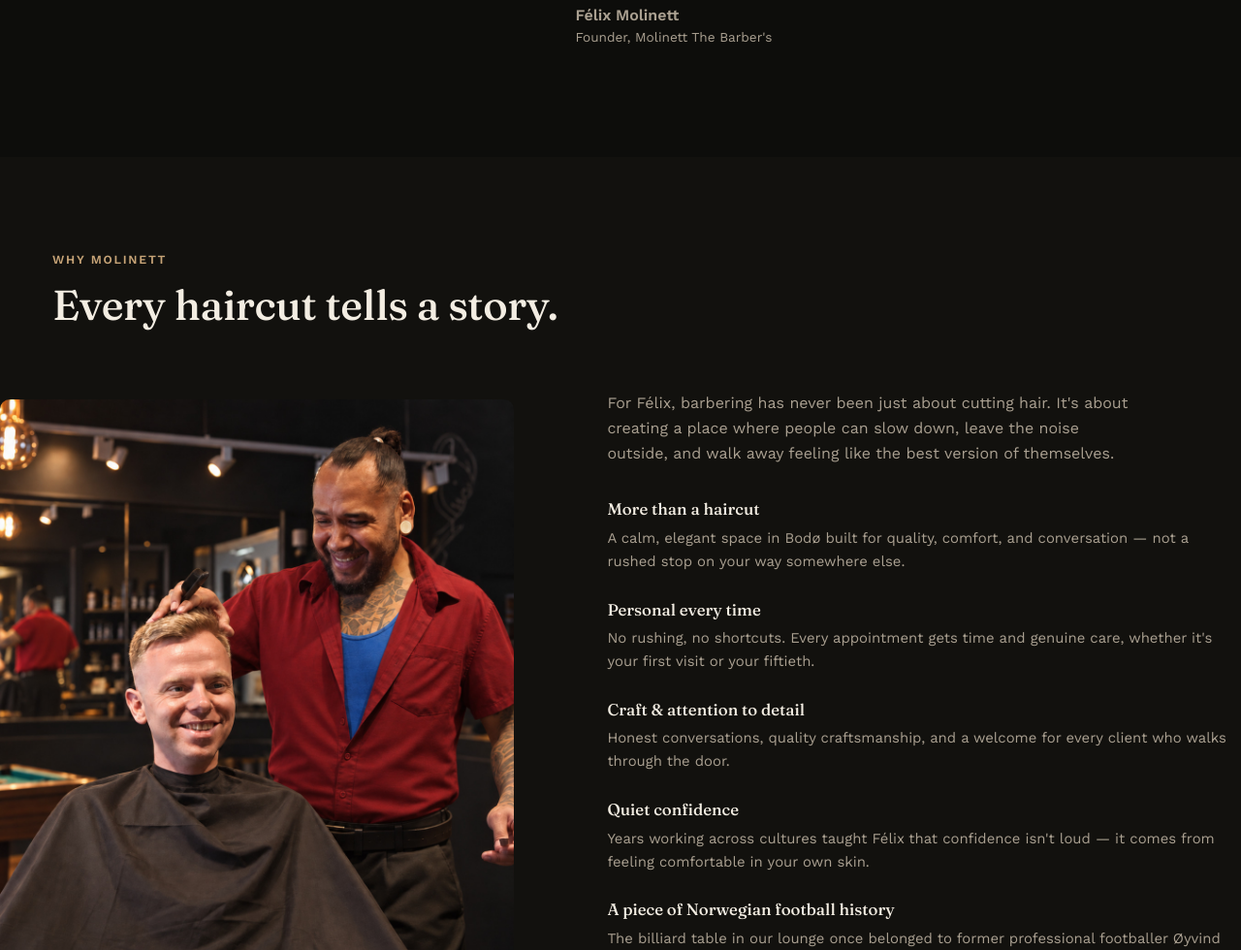
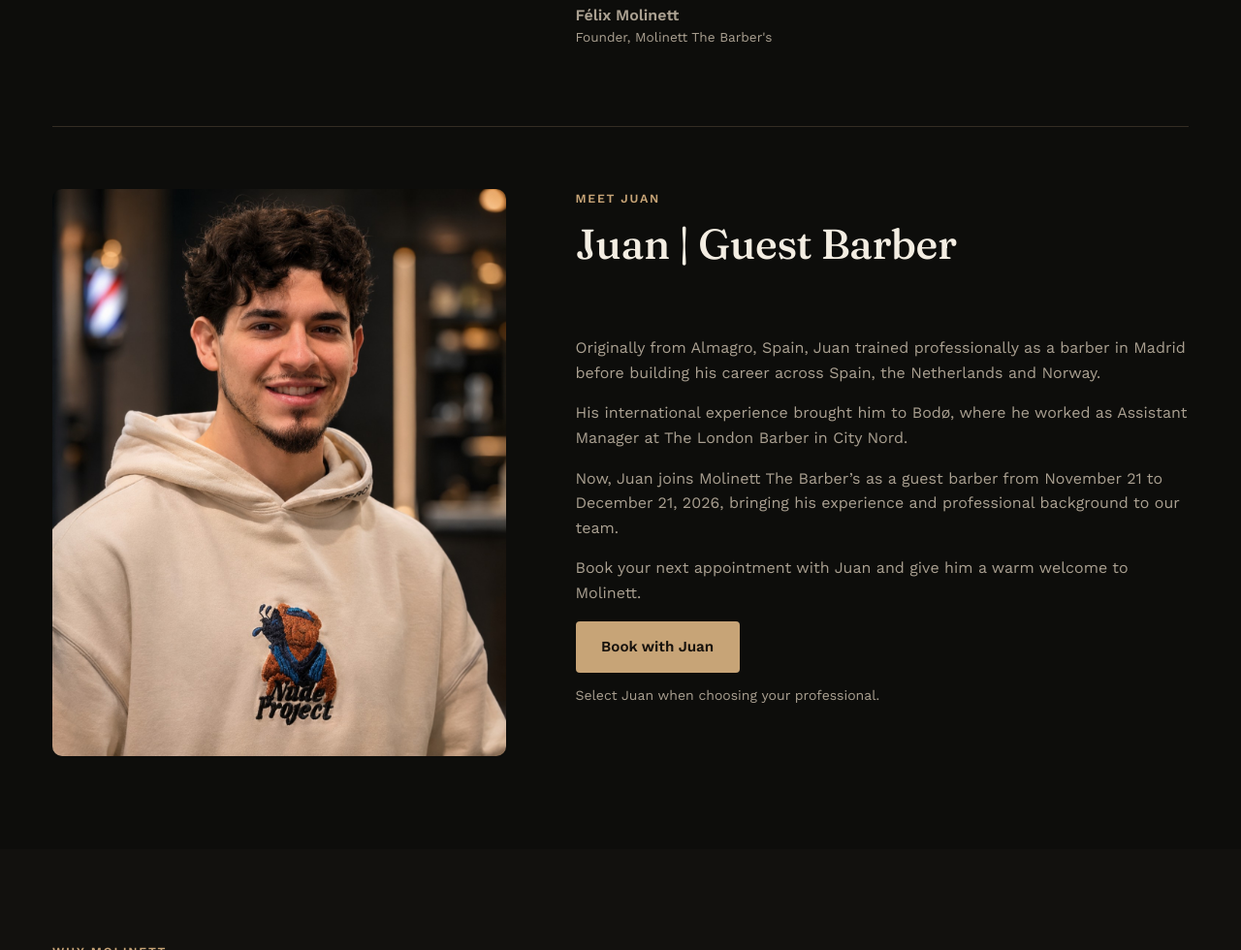
Before and after one commit to molinettbarbersno/molinettbarbers, a plain HTML site: page index.html in a window 1280 px wide. Shown: the part 4596-5576 px from the top of the page at 97% size. Drawn offline with nearby package versions, Linux system fonts and the light colour scheme; some packages are replaced by stand-ins of ours.

Commit message:
Add Juan guest barber below Felix in BARBERS section

```diff
--- a/css/style.css
+++ b/css/style.css
@@ -831,3 +831,18 @@ a { color: inherit; }
 .nymera-section__content .nymera-section__independent{font-size:.875rem;margin:.65rem 0 0}
 .nymera-section__sr-only{position:absolute;width:1px;height:1px;padding:0;margin:-1px;overflow:hidden;clip:rect(0,0,0,0);white-space:nowrap;border:0}
 @media(max-width:699px){.nymera-section{padding:1.5rem 1.5rem 2rem}.nymera-section__layout{grid-template-columns:minmax(0,1fr);gap:1rem}.nymera-section__brand{max-width:220px}.nymera-section__eyebrow{font-size:.875rem;margin-bottom:1rem}.nymera-section__title{font-size:1.5rem}.nymera-section__cta{width:auto}}
+
+/* Guest barber extends the existing founder section without changing Felix's presentation. */
+#about.founder-section { grid-template-areas: "intro" "media" "content" "guest"; }
+.guest-barber { grid-area: guest; display: grid; grid-template-areas: "intro" "media" "content"; gap: 1.75rem; border-top: 1px solid var(--color-line); padding-top: 3rem; margin-top: 2rem; scroll-margin-top: 7rem; }
+.guest-barber__intro { grid-area: intro; }
+.guest-barber__intro .section__title { margin-bottom: 0; }
+.guest-barber__media { grid-area: media; }
+.guest-barber__media img { display: block; width: 100%; height: auto; border-radius: var(--radius-md); }
+.guest-barber__content { grid-area: content; min-width: 0; }
+.guest-barber__content p { color: var(--color-ink-soft); }
+.guest-barber__content .guest-barber__booking-note { font-size: .875rem; margin-top: .75rem; }
+@media (min-width: 900px) {
+  #about.founder-section { grid-template-areas: "media intro" "media content" "guest guest"; }
+  .guest-barber { grid-template-columns: .85fr 1.15fr; grid-template-areas: "media intro" "media content"; column-gap: 4.5rem; row-gap: 1rem; padding-top: 4rem; margin-top: 3rem; }
+}
--- a/index.html
+++ b/index.html
@@ -238,7 +238,7 @@
 
     <section class="section founder-section" id="about">
       <div class="founder-section__intro">
-        <p class="eyebrow">The barber</p>
+        <p class="eyebrow">BARBERS</p>
         <h2 class="section__title">Félix Molinett.</h2>
       </div>
       <div class="founder-section__media">
@@ -258,6 +258,23 @@
         <blockquote>"I look forward to welcoming you personally to Molinett The Barber's."</blockquote>
         <p class="founder-section__signature">Félix Molinett<span>Founder, Molinett The Barber's</span></p>
       </div>
+      <article class="guest-barber" id="juan" aria-labelledby="juan-title">
+        <div class="guest-barber__intro">
+          <p class="eyebrow">Meet Juan</p>
+          <h3 class="section__title" id="juan-title">Juan | Guest Barber</h3>
+        </div>
+        <div class="guest-barber__media">
+          <img src="images/juan-guest-barber.png" alt="Juan, guest barber at Molinett The Barber’s, wearing a beige hoodie" width="1227" height="1536" loading="lazy" decoding="async" />
+        </div>
+        <div class="guest-barber__content">
+          <p>Originally from Almagro, Spain, Juan trained professionally as a barber in Madrid before building his career across Spain, the Netherlands and Norway.</p>
+          <p>His international experience brought him to Bodø, where he worked as Assistant Manager at The London Barber in City Nord.</p>
+          <p>Now, Juan joins Molinett The Barber’s as a guest barber from November 21 to December 21, 2026, bringing his experience and professional background to our team.</p>
+          <p>Book your next appointment with Juan and give him a warm welcome to Molinett.</p>
+          <a class="custom-btn custom-btn--primary" href="https://www.fresha.com/book-now/molinett-the-barbers-kyr8oxl9/all-offer?share=true&amp;pId=2709703" target="_blank" rel="noopener">Book with Juan</a>
+          <p class="guest-barber__booking-note">Select Juan when choosing your professional.</p>
+        </div>
+      </article>
     </section>
 
     <section class="section values-section" id="why">
```
Also changed, not shown: images/juan-guest-barber.png (added).
